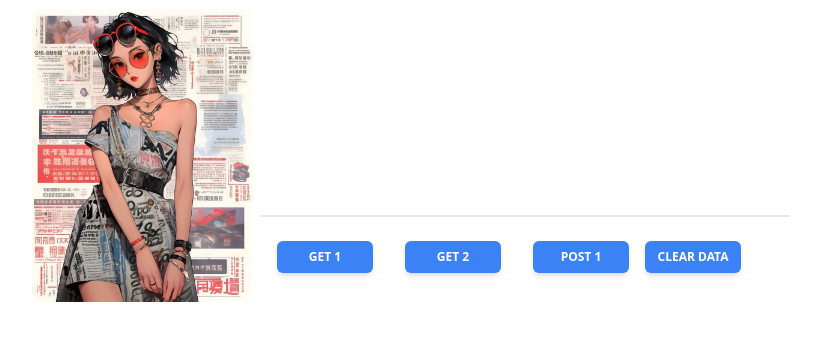
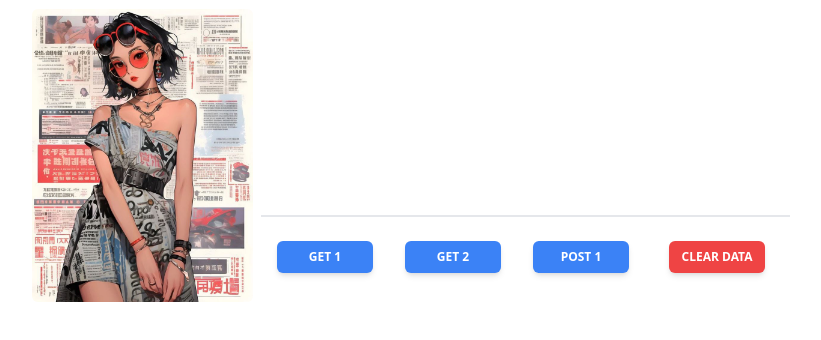
Before and after one commit to irTaroen/react-tailwind-demo, a React (Vite) app: page / in a window 1280 px wide. Shown: the top 340 px of the page, without its empty margins (225-1046 px from the left). Built offline with nearby package versions, Linux system fonts and the light colour scheme.

Commit message:
changed button color to red

```diff
--- a/src/App.tsx
+++ b/src/App.tsx
@@ -3,10 +3,7 @@ import Card_First from "./components/Cards/Card_First";
 
 function App() {
   return (
-    <>
-      {/* <MainAcme /> */}
       <Card_First />
-    </>
   );
 }
 
--- a/src/components/Cards/Card_First.tsx
+++ b/src/components/Cards/Card_First.tsx
@@ -39,6 +39,7 @@ export default function Card_First() {
     id: 3
   }]
   return (
+
     <div className="flex my-2 max-w-3xl mx-auto rounded-md border border-solid border-white">
       <div className=" w-80 bg-white">
         <img src="public/img/Cards/CardFirst.png" alt="" className=" object-cover rounded-md" />
@@ -50,11 +51,11 @@ export default function Card_First() {
             {buttons.map((data) => (<button className=" text-xs w-24 font-bold text-center p-2 rounded-md uppercase text-white cursor-pointer bg-blue-500 shadow-md hover:scale-110" onClick={fetchData}>{data.name}</button>))}
           </div>
           <div className=' mt-6 flex items-center'>
-            <button onClick={()=>setText("Data Cleared")} className=" text-xs w-24 font-bold text-center p-2 rounded-md uppercase text-white cursor-pointer bg-blue-500 shadow-md hover:scale-110" >Clear Data</button>
+            <button onClick={()=>setText("")} className=" text-xs w-24 font-bold text-center p-2 rounded-md uppercase text-white cursor-pointer bg-red-500 shadow-md hover:scale-110 mx-6" >Clear Data</button>
           </div>
         </div>
       </div>
-    </div>
+      </div>
 
   )
 }
```
